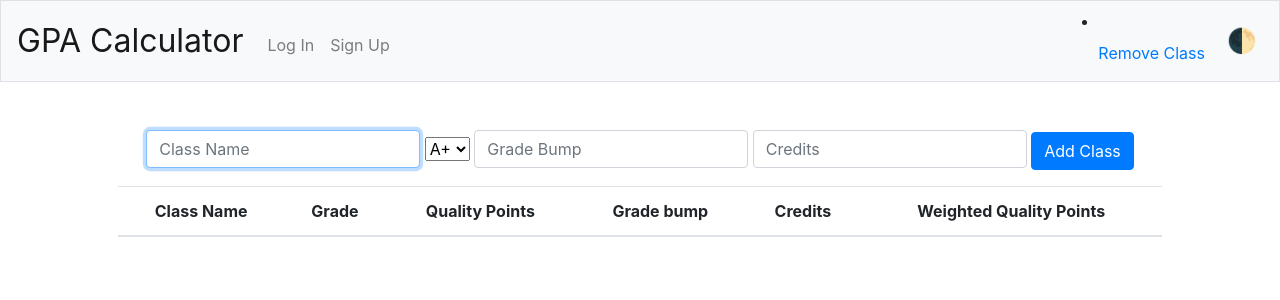
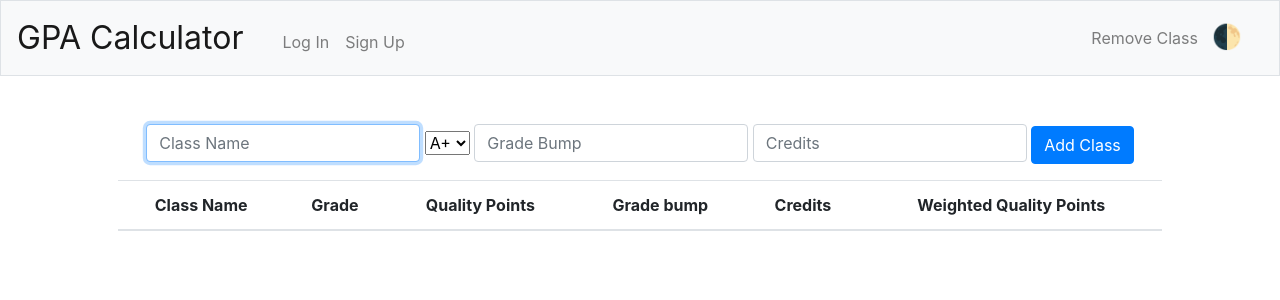
Before and after one commit to Pacil142857/CS50-Final, a Flask app: page / in a window 1280 px wide. Shown: the top 300 px of the page. Run offline with Flask 2, Linux system fonts and the light colour scheme; the visitor is signed in with stand-in values (Sample User, id 1); data that the repository does not hold is empty; some libraries are stand-ins or nearby versions.

Commit message:
Fixed navigation bar

```diff
--- a/templates/layout.html
+++ b/templates/layout.html
@@ -29,17 +29,18 @@
             <button aria-controls='navbar' aria-expanded='false' aria-label='Toggle navigation' class='navbar-toggler' data-target='#navbar' data-toggle='collapse' type='button'>
                 <span class='navbar-toggler-icon'></span>
             </button>
-            <div class='collapse navbar-collapse' id='navbar'>
+            <div class='container-fluid collapse navbar-collapse' id='navbar'>
                     <ul class='navbar-nav mr-auto mt-2'>
                         <li class='nav-item'><a class='nav-link' href='/login'>Log In</a></li>
                         <li class='nav-item'><a class='nav-link' href='/register'>Sign Up</a></li>
                     </ul>
+                <ul class='nav navbar-nav navbar-right'>
+                    <li class='nav-item'><a class='nav-link' href='/remove'>Remove Class</a></li>
+                    <!-- Dark theme-->
+                    <li class='nav-item'><button id='change-theme' onclick='toggleTheme();'>🌓</button></li>
+                    <script src='/static/darkmode.js'></script>
+                </ul>
             </div>
-
-            <li class='nav-item'><a class='nav-link' href='/remove'>Remove Class</a></li>
-            <!-- Dark theme-->
-            <button id='change-theme' onclick='toggleTheme();'>🌓</button>
-            <script src='/static/darkmode.js'></script>
         </nav>
 
         <main class='container p-5'>
```
